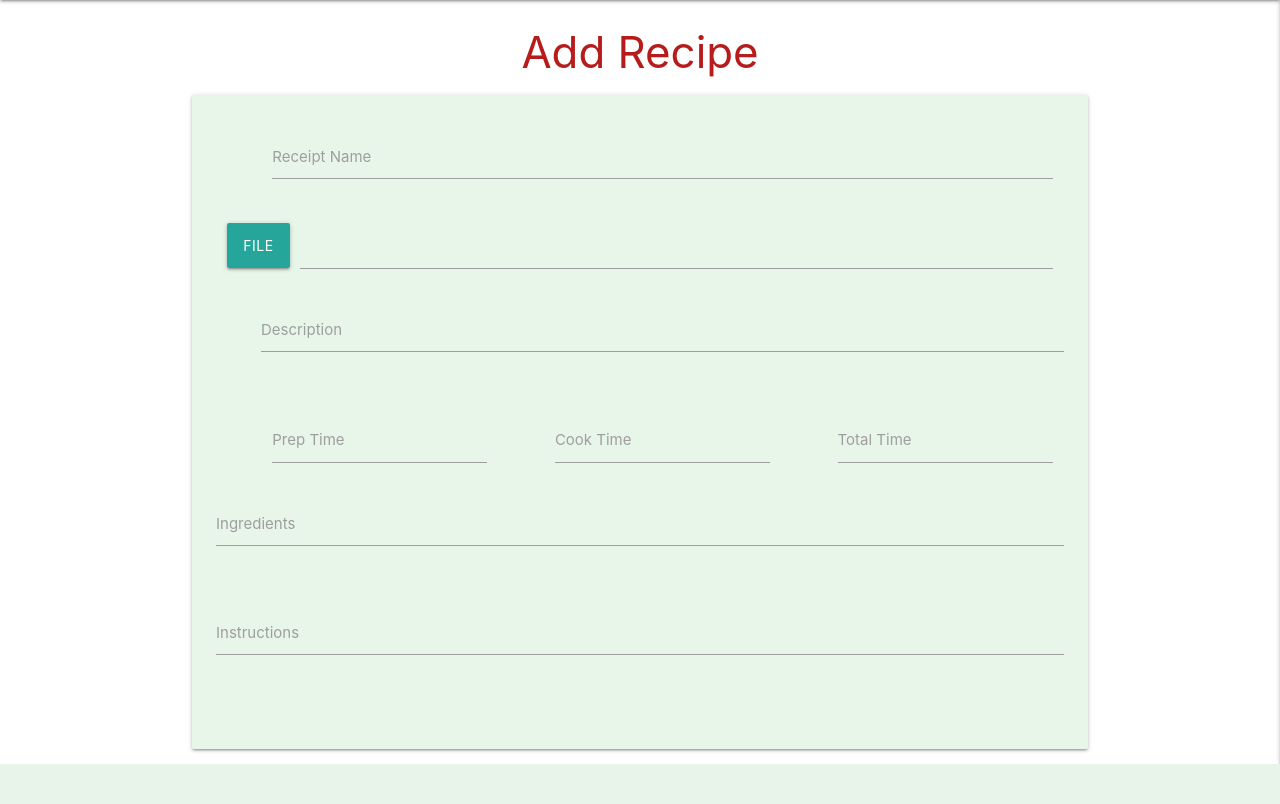
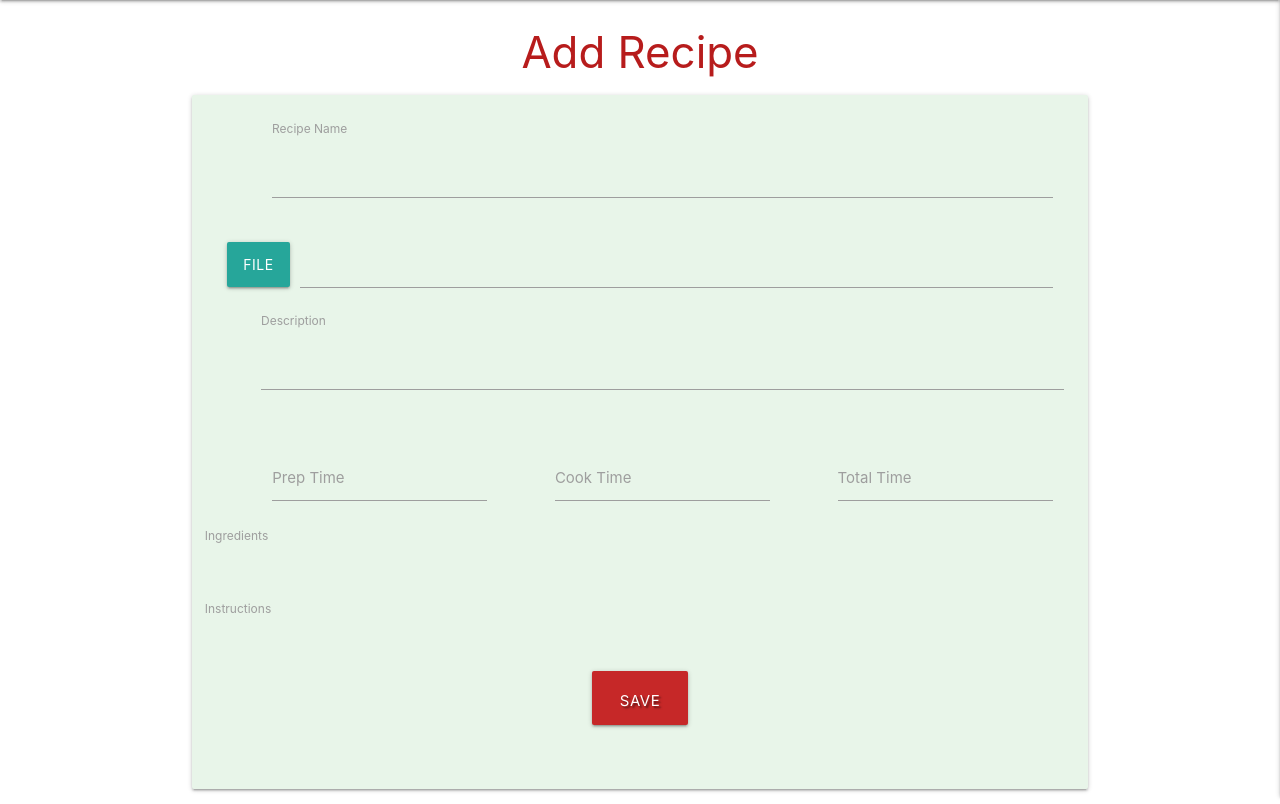
Before and after one commit to AdrianaSchmit85/Love_Cakes, a Flask app: template templates/add_recipe.html in a window 1280 px wide. Shown: the part 64-868 px from the top of the page. Before the commit the page ends 828 px from the top, so only its background shows below. Run offline with Flask 2, Linux system fonts and the light colour scheme; the template is opened without the code that fills it, so the values that code supplies are empty; some libraries are stand-ins or nearby versions.

Commit message:
Add Delete and Edit Buttons and update add_recipe form

```diff
--- a/app.py
+++ b/app.py
@@ -103,7 +103,7 @@ def logout():
 def add_recipe():
     if request.method == "POST":
         receipt = {
-            "Name ": request.form.get("Name"),
+            "Recipe.name ": request.form.get("Name"),
             "Image": request.form.get("Image"),
             "Prep_time": request.form.get("Prep_time"),
             "Cook_time": request.form.get("Cook_time"),
--- a/templates/add_recipe.html
+++ b/templates/add_recipe.html
@@ -1,69 +1,90 @@
 {% extends "base.html" %}
+
+{% block styles %}
+<link href="https://cdn.quilljs.com/1.3.6/quill.snow.css" rel="stylesheet">
+{% endblock %}
+
 {% block content %}
 
-<h3 class="red-text text-darken-4 center-align">Add Recipe
-</h3>
+    {% if Recipe %}
+    <h3 class="red-text text-darken-4 center-align">Edit Recipe</h3>
+    {% else %}
+    <h3 class="red-text text-darken-4 center-align">Add Recipe</h3>
+    {% endif %}
 
     <div class="row card-panel green lighten-5">
-    <form class="col s12"  method="POST" action="">
+        <form class="col s12"  method="POST" action="" id="submitRec" enctype="multipart/form-data">
+           <!-- Recipe Name -->
            <div class="row">
               <div class="input-field col s12">
                  <i class="material-icons prefix"></i>
+                <textarea id="Name" name="Name" class="materialize-textarea">
+                         {% if Recipe.Name %}{{ Recipe.Name }}{% endif %}
+                </textarea>
 
-          <textarea id="Recipe_name" name="Recipe_name" class="materialize-textarea"></textarea>
-          <label for="Recipe_name">Receipt Name</label>
+                 <label for="Recipe_name">Recipe Name</label>
               </div>
-
-
+              <!-- Image -->
               <div class="file-field input-field col s12">
                  <div class="btn">
                     <span>File</span>
-              <input type="file">
+                    <input type="file" name="image">
                  </div>
                  <div class="file-path-wrapper">
-              <input class="file-path validate" type="text">
+                    <input class="file-path validate" name="image"  type="text">
                  </div>
               </div>
-
+              <!-- Description -->
               <div class="row">
                  <div class="input-field col s12">
                     <i class="material-icons prefix"></i>
-              <textarea id="Description" name="Description" class="materialize-textarea"></textarea>
+                    <textarea id="Description" name="Description" class="materialize-textarea">
+                         {% if Recipe.Description %}{{ Recipe.Description }}{% endif %}
+                    </textarea>
                     <label for="Recipe_name">Description</label>
                  </div>
-
+                 <!-- Cooking Time -->
               </div>
               <div class="input-field col s4">
                  <i class="material-icons prefix"></i>
-            <input id="icon_prefix" type="text" class="validate">
+                 <input id="Prep Time" name="Prep_time" type="text" class="validate"  value="{% if Recipe.Prep_time %}{{ Recipe.Prep_time }}{% endif %}">
                  <label for="icon_prefix">Prep Time</label>
               </div>
               <div class="input-field col s4">
                  <i class="material-icons prefix"></i>
-            <input id="icon_telephone" type="tel" class="validate">
+                 <input id="Cook Time" name="Cook_time" type="text" class="validate"  value="{% if Recipe.Cook_time %}{{ Recipe.Cook_time }}{% endif %}">
                  <label for="icon_telephone">Cook Time</label>
               </div>
               <div class="input-field col s4">
                  <i class="material-icons prefix"></i>
-           <input id="icon_telephone" type="tel" class="validate">
+                 <input id="Total Time" name="Total_time" type="text" class="validate"  value="{% if Recipe.Total_time %}{{ Recipe.Total_time }}{% endif %}">
                  <label for="icon_telephone">Total Time</label>
               </div>
+              <!-- Ingredients -->
               <div class="row">
+                 <label for="textarea1">Ingredients</label>
                  <div class="input-field col s12">
-            <textarea id="textarea1" class="materialize-textarea"></textarea>
-            <label for="textarea1">Ingredients</label>
+                    <div id="quillAreaIngredients"></div>
+                    <input id="Ingredients" name="Ingredients" type="hidden" value="{% if Recipe.Ingredients %}{{ Recipe.Ingredients }}{% endif %}">
                  </div>
               </div>
+              <!-- Instructions -->
               <div class="row">
+                 <label for="textarea1">Instructions</label>
                  <div class="input-field col s12">
-              <textarea id="textarea1" class="materialize-textarea"></textarea>
-              <label for="textarea1">Instructions</label>
+                    <div id="quillAreaInstructions"></div>
+                    <input id="Instructions" name="Instructions" type="hidden"  value="{% if Recipe.Instructions %}{{ Recipe.Instructions }}{% endif %}">
                  </div>
               </div>
-
+              <!-- submit button -->
+              <div class="row">
+                 <div class="col s12 center-align">
+                    <button type="submit" class="btn-large red darken-3 text-shadow">
+                    Save <i></i>
+                    </button>
+                 </div>
+              </div>
         </form>
     </div>
 
-
-
 {% endblock %}
--- a/templates/base.html
+++ b/templates/base.html
@@ -75,6 +75,7 @@
     <script src="https://code.jquery.com/jquery-3.6.0.min.js"
         integrity="sha256-/xUj+3OJU5yExlq6GSYGSHk7tPXikynS7ogEvDej/m4=" crossorigin="anonymous"></script>
     <script src="https://cdnjs.cloudflare.com/ajax/libs/materialize/1.0.0/js/materialize.min.js"></script>
+    <script src="https://cdn.quilljs.com/1.3.6/quill.js"></script>
     <script src="{{ url_for('static', filename='js/script.js') }}"></script>
     {% block scripts %}
     {% endblock %}
```
Also changed, not shown: static/js/script.js (line endings or trailing spaces). Lines whose indentation alone changed are shown as unchanged.
